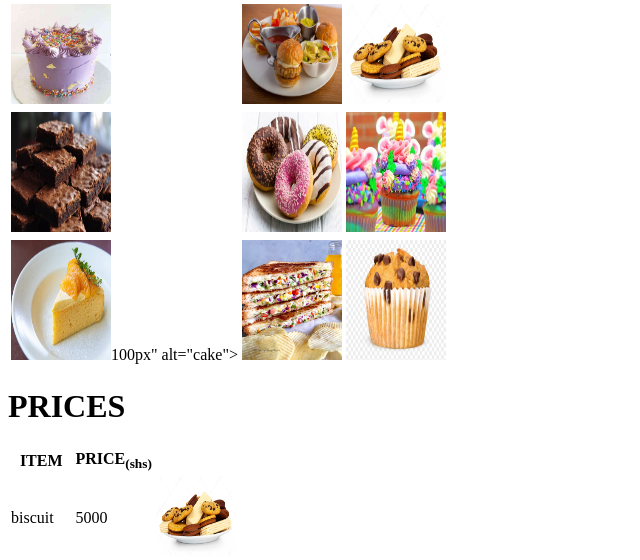
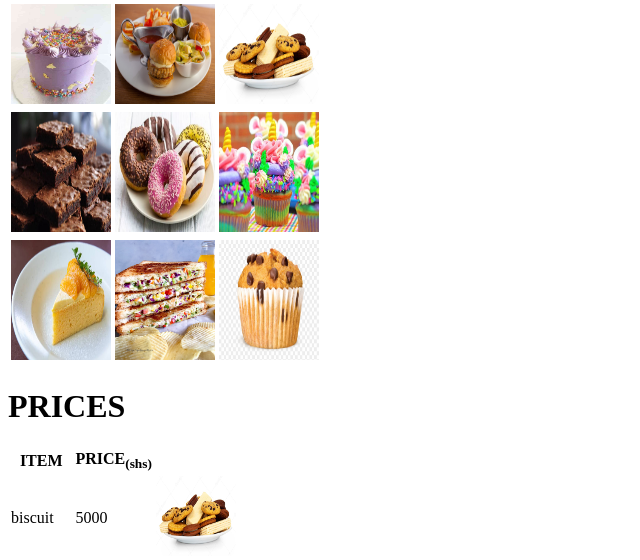
Before and after one commit to flourencewangi/project-3, a plain HTML site: page index.html in a window 1280 px wide. Shown: the part 491-1051 px from the top of the page, without its empty margins (0-640 px from the left). Drawn offline with Linux system fonts and the light colour scheme.

Commit message:
Update index.html

```diff
--- a/index.html
+++ b/index.html
@@ -40,9 +40,7 @@
       <td><img src="Cake 2.jpg" height="120px" width="100px" alt="cake"> </td>
     </tr>
     <tr>
-      <td><img src="Cake.jpg" height="120px" width="100px"
-      </td>100px"  alt="cake"> </td>
-
+      <td><img src="Cake.jpg" height="120px" width="100px"alt="cake"> </td>
       </td>
 
       <td><img src="Sandwich.jpeg" height="120px" width="100px"></td>
```
